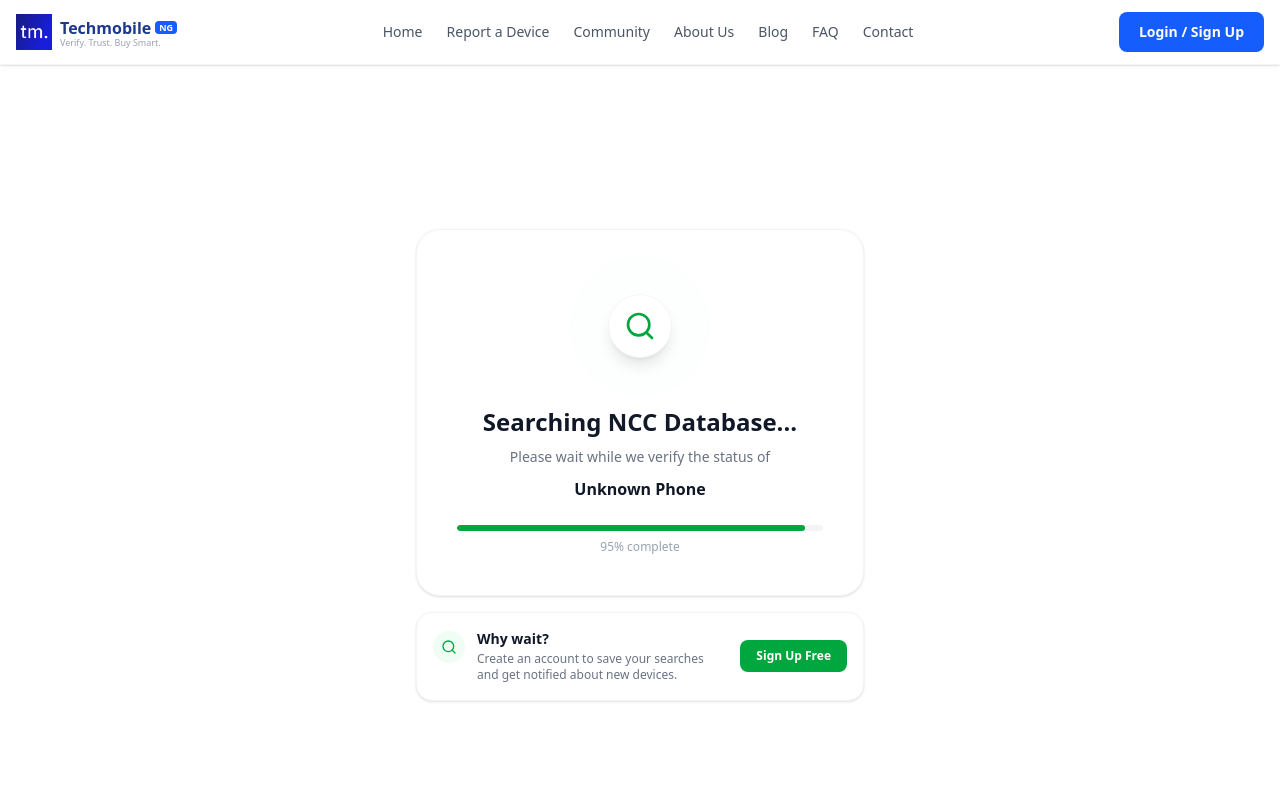
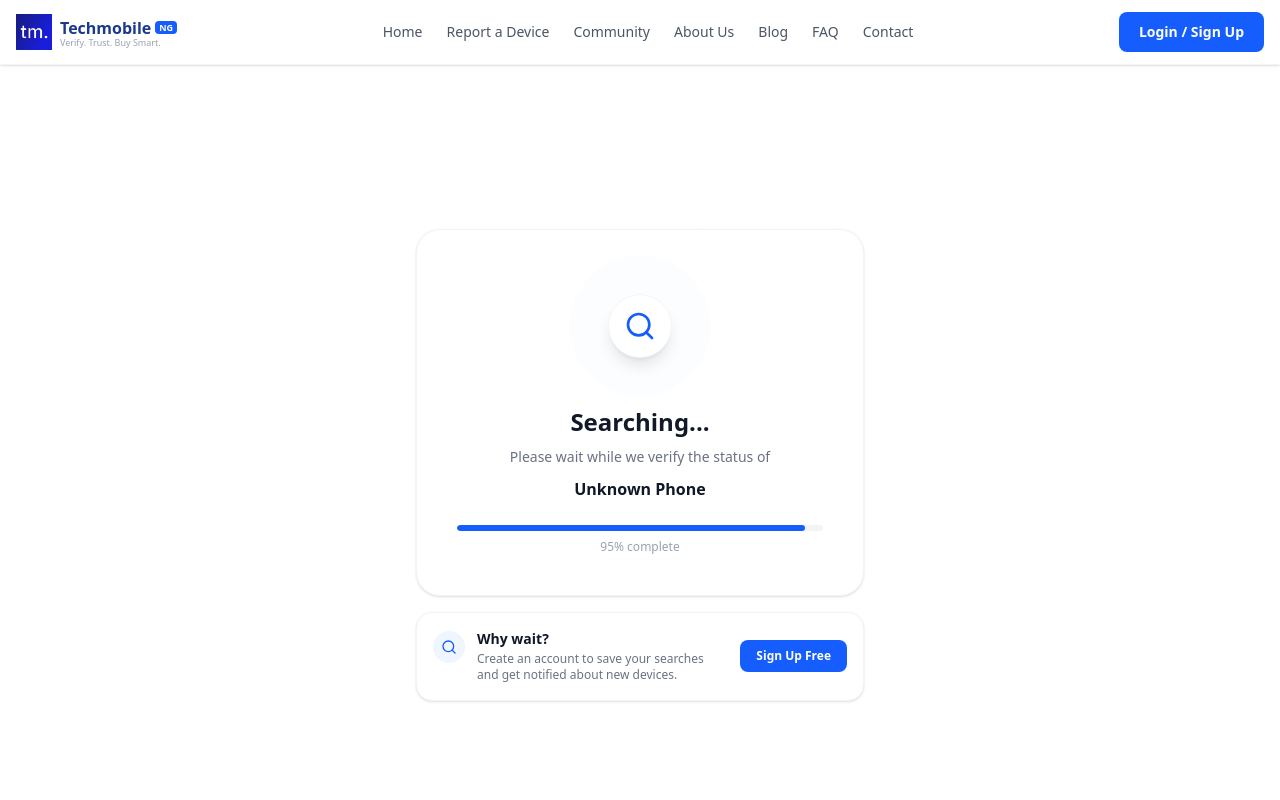
Before and after one commit to justPoly/techmobile-verify, a React (Vite) app in the folder frontend/: page /loading in a window 1280 px wide. Shown: the top 800 px of the page. Built offline with nearby package versions, Linux system fonts and the light colour scheme.

Commit message:
UI visual improvement - loading and result screen

```diff
--- a/frontend/src/pages/LoadingState.jsx
+++ b/frontend/src/pages/LoadingState.jsx
@@ -12,10 +12,10 @@ const SearchIcon = ({ className = "" }) => (
 function PulsingSearchIcon() {
   return (
     <div className="relative flex items-center justify-center w-28 h-28">
-      <span className="absolute inline-flex h-full w-full rounded-full bg-green-100 opacity-60 animate-ping" />
-      <span className="absolute inline-flex h-20 w-20 rounded-full bg-green-100 opacity-40 animate-ping" style={{ animationDelay: "0.3s" }} />
+      <span className="absolute inline-flex h-full w-full rounded-full bg-blue-100 opacity-60 animate-ping" />
+      <span className="absolute inline-flex h-20 w-20 rounded-full bg-blue-100 opacity-40 animate-ping" style={{ animationDelay: "0.3s" }} />
       <div className="relative z-10 w-16 h-16 bg-white rounded-full shadow-lg flex items-center justify-center border border-gray-100">
-        <SearchIcon className="w-8 h-8 text-green-600" />
+        <SearchIcon className="w-8 h-8 text-blue-600" />
       </div>
     </div>
   );
@@ -25,7 +25,7 @@ function ProgressBar({ progress }) {
   return (
     <div className="w-full bg-gray-100 rounded-full h-1.5 overflow-hidden">
       <div
-        className="h-full bg-green-600 rounded-full transition-all duration-500 ease-out"
+        className="h-full bg-blue-600 rounded-full transition-all duration-500 ease-out"
         style={{ width: `${progress}%` }}
       />
     </div>
@@ -106,7 +106,7 @@ export default function LoadingState() {
 
           <div className="space-y-2">
             <h2 className="text-xl sm:text-2xl font-bold text-gray-900">
-              Searching NCC Database...
+              Searching...
             </h2>
             <p className="text-gray-500 text-sm leading-relaxed">
               Please wait while we verify the status of
@@ -123,8 +123,8 @@ export default function LoadingState() {
         {/* Sign up nudge card */}
         <div className="w-full max-w-sm sm:max-w-md mt-4 bg-white rounded-2xl border border-gray-100 shadow-sm p-4 flex items-center justify-between gap-4">
           <div className="flex items-start gap-3">
-            <div className="w-8 h-8 bg-green-50 rounded-full flex items-center justify-center flex-shrink-0 mt-0.5">
-              <SearchIcon className="w-4 h-4 text-green-600" />
+            <div className="w-8 h-8 bg-blue-50 rounded-full flex items-center justify-center flex-shrink-0 mt-0.5">
+              <SearchIcon className="w-4 h-4 text-blue-600" />
             </div>
             <div>
               <p className="text-sm font-semibold text-gray-900">Why wait?</p>
@@ -133,7 +133,7 @@ export default function LoadingState() {
               </p>
             </div>
           </div>
-          <button className="flex-shrink-0 bg-green-600 hover:bg-green-700 text-white text-xs font-semibold px-4 py-2 rounded-lg transition-colors whitespace-nowrap">
+          <button className="flex-shrink-0 bg-blue-600 hover:bg-blue-700 text-white text-xs font-semibold px-4 py-2 rounded-lg transition-colors whitespace-nowrap">
             Sign Up Free
           </button>
         </div>
--- a/frontend/src/pages/Results.jsx
+++ b/frontend/src/pages/Results.jsx
@@ -109,7 +109,7 @@ const deviceInfo = {
         {/* Back link */}
         <button
           onClick={() => navigate('/')}
-          className="inline-flex items-center gap-1 text-sm text-gray-500 hover:text-green-600 transition-colors mb-6"
+          className="inline-flex items-center gap-1 text-sm text-gray-500 hover:text-blue-600 transition-colors mb-6"
         >
           <ChevronLeftIcon className="w-4 h-4" />
           Back to Home
```
